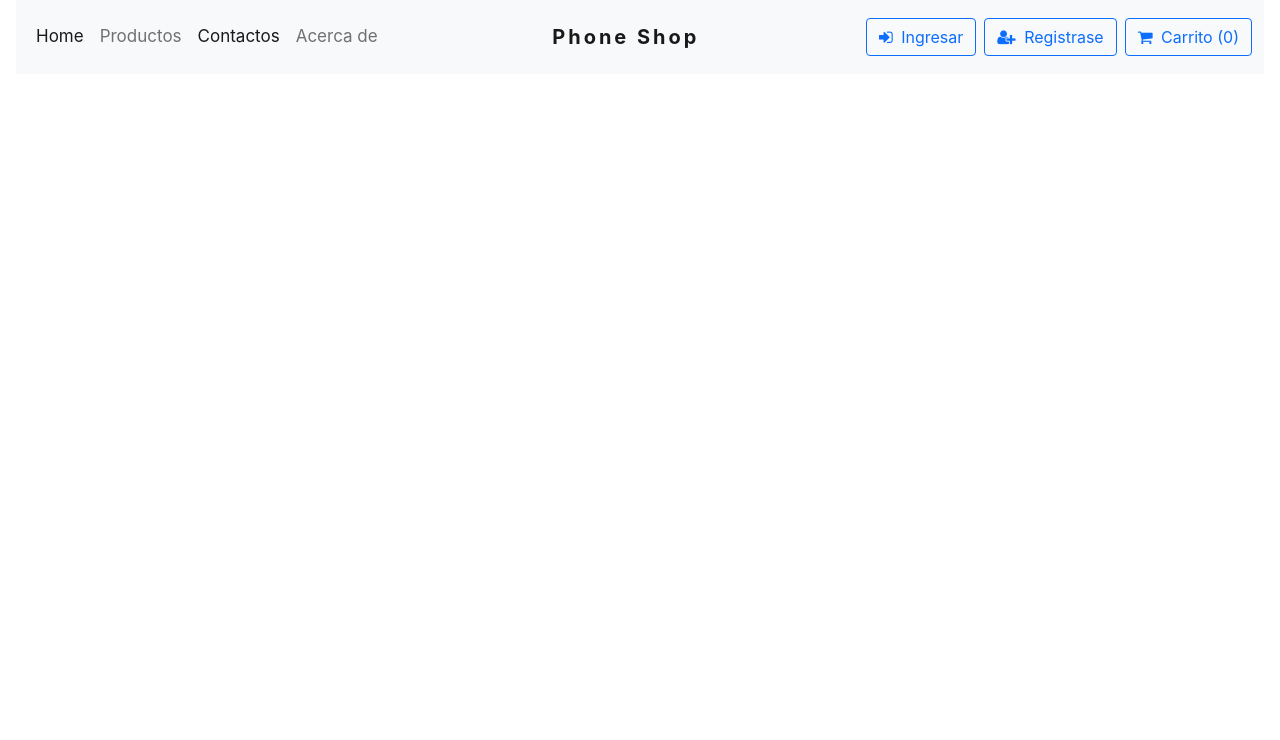
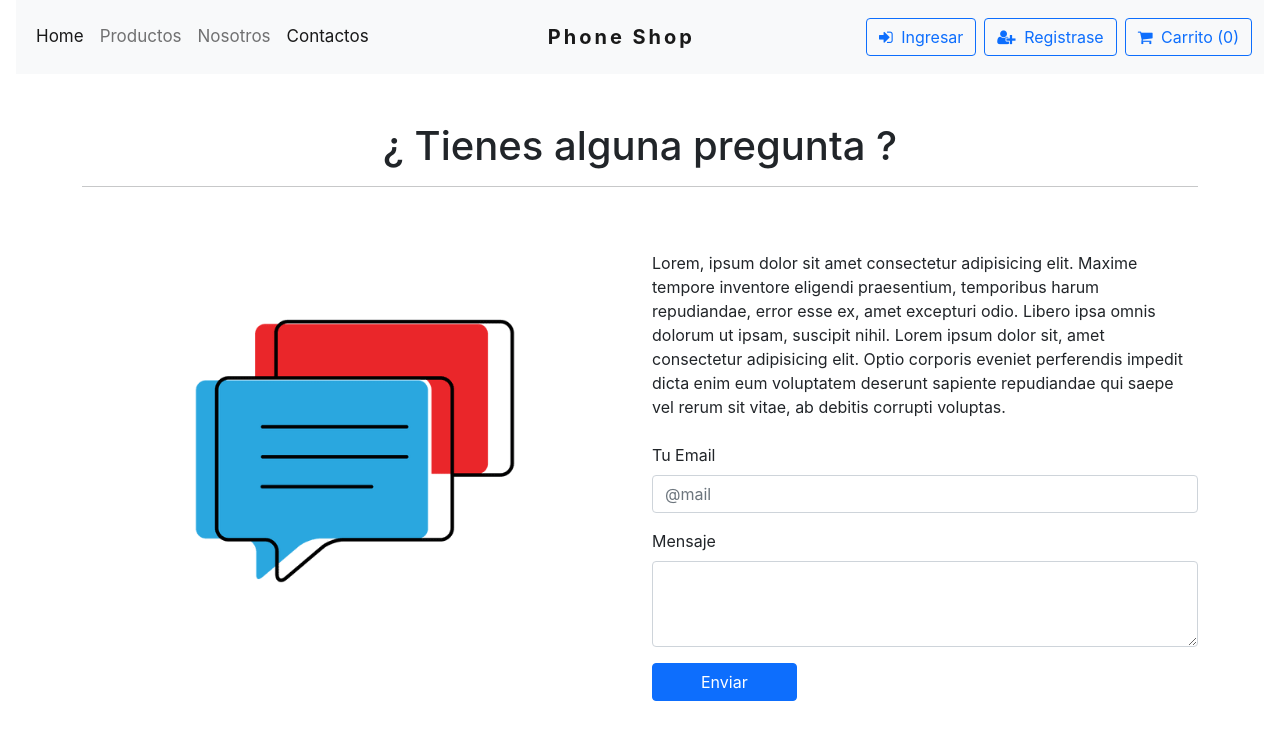
Before and after one commit to MatiasNZamora/PhoneShop, a React (Create React App) app: page /contact in a window 1280 px wide. Shown: the top 740 px of the page. Built offline with nearby package versions, Linux system fonts and the light colour scheme; the HTML template or start-up script is replaced by a standard one.

Commit message:
add contact and about

```diff
--- a/src/App.js
+++ b/src/App.js
@@ -6,7 +6,6 @@ import  About   from './components/About';
 import  Product from './components/Product';
 import  Contact from './components/Contact';
 import { Route, Routes } from 'react-router-dom';
-
 
 
 function App() {
--- a/src/Data.jsx
+++ b/src/Data.jsx
@@ -40,7 +40,20 @@ const DATA = [
         price: 750,
         description: "Graba videos 4K y captura retratos espectaculares y paisajes increíbles con el sistema de dos cámaras. Toma grandes fotos con poca luz gracias al modo Noche. Disfruta colores reales en las fotos, videos y juegos con la pantalla Liquid Retina de 6.1 pulgadas. Aprovecha un rendimiento sin precedentes en los juegos, la realidad aumentada y la fotografía con el chip A13 Bionic. Haz mucho más sin necesidad de volver a cargar el teléfono gracias a su batería de larga duración. Y no te preocupes si se moja, el iPhone 11 tiene una resistencia al agua de hasta 30 minutos a una profundidad máxima de 2 metros.",
         image: "/assets/img/products/img1.jpg"
+    },    {
+        id: 6,
+        title: "Ipone 11",
+        price: 750,
+        description: "Graba videos 4K y captura retratos espectaculares y paisajes increíbles con el sistema de dos cámaras. Toma grandes fotos con poca luz gracias al modo Noche. Disfruta colores reales en las fotos, videos y juegos con la pantalla Liquid Retina de 6.1 pulgadas. Aprovecha un rendimiento sin precedentes en los juegos, la realidad aumentada y la fotografía con el chip A13 Bionic. Haz mucho más sin necesidad de volver a cargar el teléfono gracias a su batería de larga duración. Y no te preocupes si se moja, el iPhone 11 tiene una resistencia al agua de hasta 30 minutos a una profundidad máxima de 2 metros.",
+        image: "/assets/img/products/img1.jpg"
     },
+    {
+        id: 7,
+        title: "Ipone 11",
+        price: 750,
+        description: "Graba videos 4K y captura retratos espectaculares y paisajes increíbles con el sistema de dos cámaras. Toma grandes fotos con poca luz gracias al modo Noche. Disfruta colores reales en las fotos, videos y juegos con la pantalla Liquid Retina de 6.1 pulgadas. Aprovecha un rendimiento sin precedentes en los juegos, la realidad aumentada y la fotografía con el chip A13 Bionic. Haz mucho más sin necesidad de volver a cargar el teléfono gracias a su batería de larga duración. Y no te preocupes si se moja, el iPhone 11 tiene una resistencia al agua de hasta 30 minutos a una profundidad máxima de 2 metros.",
+        image: "/assets/img/products/img1.jpg"
+    }
 ]
 
 export default DATA;
--- a/src/components/About.jsx
+++ b/src/components/About.jsx
@@ -1,13 +1,30 @@
 import React from 'react';
+import { NavLink } from 'react-router-dom';
 
 const About = () => {
 
     return (
         <div>
-
+            <div className="container my-5 py-5">
+                <div className="row">
+                    <div className="col-md-6">
+                        <h1 className='text-primary fw-bold mb-4'> Sobre Nosotros </h1>
+                        <p className='leard mb-4'>Lorem, ipsum dolor sit amet consectetur adipisicing elit. Maxime tempore inventore eligendi praesentium, temporibus harum repudiandae,
+                        error esse ex, amet excepturi odio. Libero ipsa omnis dolorum ut ipsam, suscipit nihil. Lorem ipsum dolor sit, amet consectetur adipisicing elit.
+                        Optio corporis eveniet perferendis impedit dicta enim eum voluptatem deserunt sapiente repudiandae qui saepe vel rerum sit vitae, ab debitis corrupti voluptas.\
+                        Lorem, ipsum dolor sit amet consectetur adipisicing elit. Maxime tempore inventore eligendi praesentium, temporibus harum repudiandae,
+                        error esse ex, amet excepturi odio. Libero ipsa omnis dolorum ut ipsam, suscipit nihil. Lorem ipsum dolor sit, amet consectetur adipisicing elit.
+                        Optio corporis eveniet perferendis impedit dicta enim eum voluptatem deserunt sapiente repudiandae qui saepe vel rerum sit vitae, ab debitis corrupti voluptas.
+                        </p>
+                        <NavLink to={"/contact"} className={'btn btn-outline-primary px-3'}> Contactanos </NavLink>
+                    </div>
+                    <div className="col-md-6 d-flex justify-content-center">
+                        <img src="/assets/img/about.png" alt="sobre nosotros" height="400px" width="400px" />
+                    </div>
+                </div>
+            </div>
         </div>
     )
-
-}
+};
 
 export default About;
--- a/src/components/Contact.jsx
+++ b/src/components/Contact.jsx
@@ -1,12 +1,40 @@
 import React from 'react';
+import { NavLink } from 'react-router-dom';
 
 const Contact = () => {
-
     return (
         <div>
-
+            <div className="container">
+                <div className="row">
+                    <div className="col-12 text-center py-4 my-4">
+                        <h1>¿ Tienes alguna pregunta ?</h1>
+                        <hr />
+                    </div>
+                </div>
+                <div className="row">
+                    <div className="col-md 5 d-flex justify-content-center">
+                        <img src='assets/img/contact.png' alt='contactanos' height="400px" width="400px" />
+                    </div>
+                    <div className="col-md-6">
+                        <form action="">
+                            <div className="mb-3">
+                                <p className='leard mb-4'> Lorem, ipsum dolor sit amet consectetur adipisicing elit. Maxime tempore inventore eligendi praesentium, temporibus harum repudiandae,
+                                error esse ex, amet excepturi odio. Libero ipsa omnis dolorum ut ipsam, suscipit nihil. Lorem ipsum dolor sit, amet consectetur adipisicing elit.
+                                Optio corporis eveniet perferendis impedit dicta enim eum voluptatem deserunt sapiente repudiandae qui saepe vel rerum sit vitae, ab debitis corrupti voluptas.
+                                </p>
+                                <label for="exampleFormControlInput1" className="form-label"> Tu Email </label>
+                                <input type="email" className="form-control" id="exampleFormControlInput1" placeholder="@mail"/>
+                            </div>
+                            <div className="mb-3">
+                                <label for="exampleFormControlTextarea1" className="form-label"> Mensaje </label>
+                                <textarea className="form-control" id="exampleFormControlTextarea1" rows="3"></textarea>
+                            </div>
+                        </form>
+                        <NavLink to={"/contact"} className={'btn btn-outline-primary px-5'}> Enviar </NavLink>
+                    </div>
+                </div>
+            </div>
         </div>
     )
-
 }
 export default Contact;
--- a/src/components/Header.jsx
+++ b/src/components/Header.jsx
@@ -21,10 +21,10 @@ const Header = () => {
                                 <NavLink className="nav-link" to="/Product"> Productos </NavLink>
                             </li>
                             <li className="nav-item">
-                                <NavLink className="nav-link" to="/Contact"> Contactos </NavLink>
+                                <NavLink className="nav-link" to="/About"> Nosotros </NavLink>
                             </li>
                             <li className="nav-item">
-                                <NavLink className="nav-link" to="/About"> Acerca de </NavLink>
+                                <NavLink className="nav-link" to="/Contact"> Contactos </NavLink>
                             </li>
 
                         </ul>
--- a/src/components/Product.jsx
+++ b/src/components/Product.jsx
@@ -1,21 +1,22 @@
 import React from 'react';
-import  DATA  from '../Data'
+import DATA from '../Data';
+import {NavLink} from 'react-router-dom';
 
 const Product = () => {
 
     const cardItem = (item) => {
         return (
-            <div class="card" style={{width: "18rem"}}>
-                <img src={ item.image } class="card-img-top" alt={item.title}/>
-                    <div class="card-body">
-                        <h5 class="card-title"> {item.title} </h5>
-                        {/* <p class="card-text"> {item.decription} </p> */}
-                        <p className='lead'> $ {item.price} </p>
-                        <a href="#" class="btn btn-primary"> Add to card </a>
-                    </div>
+            <div class="card my-5 py-4" key={item.id} style={{ width: "18rem" }}>
+                <img src={item.image} class="card-img-top" alt={item.title} />
+                <div class="card-body text-center">
+                    <h5 class="card-title"> {item.title} </h5>
+                    {/* <p class="card-text"> {item.decription} </p> */}
+                    <p className='lead'> $ {item.price} </p>
+                        <NavLink to={`/products/${item.id}`} className={"btn btn-outline-primary"}> Comprar ahora </NavLink>
+                </div>
             </div>
         );
-    }
+    };
 
     return (
         <div>
@@ -23,12 +24,12 @@ const Product = () => {
                 <div className="row">
                     <div className="col-12 text-center">
                         <h1> Productos </h1>
-                        <hr/>
+                        <hr />
                     </div>
                 </div>
             </div>
             <div className="container">
-                <div className="row">
+                <div className="row justify-content-around">
                     {DATA.map(cardItem)}
                 </div>
             </div>
--- a/src/index.css
+++ b/src/index.css
@@ -21,3 +21,16 @@ code {
 .navbar-brand {
   letter-spacing: 3px;
 }
+
+
+
+/* Card */
+
+.card {
+  transition: all 0.5 ease;
+}
+
+.card:hover {
+  transform: scale(1.1);
+  box-shadow: 5px 5px 5px rgba( 0, 0, 0, 0.5);
+}
```
Also changed, not shown: public/assets/img/about.png (added), public/assets/img/contact.png (added).
